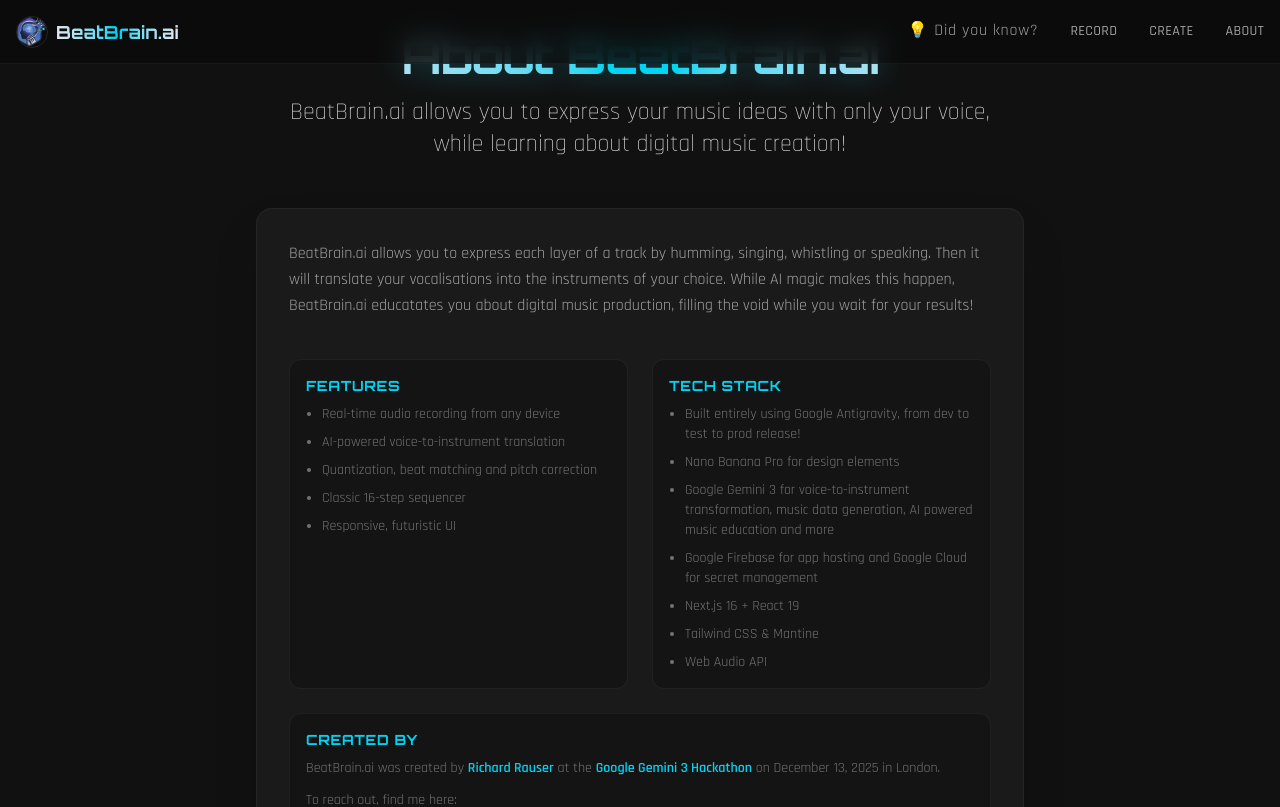
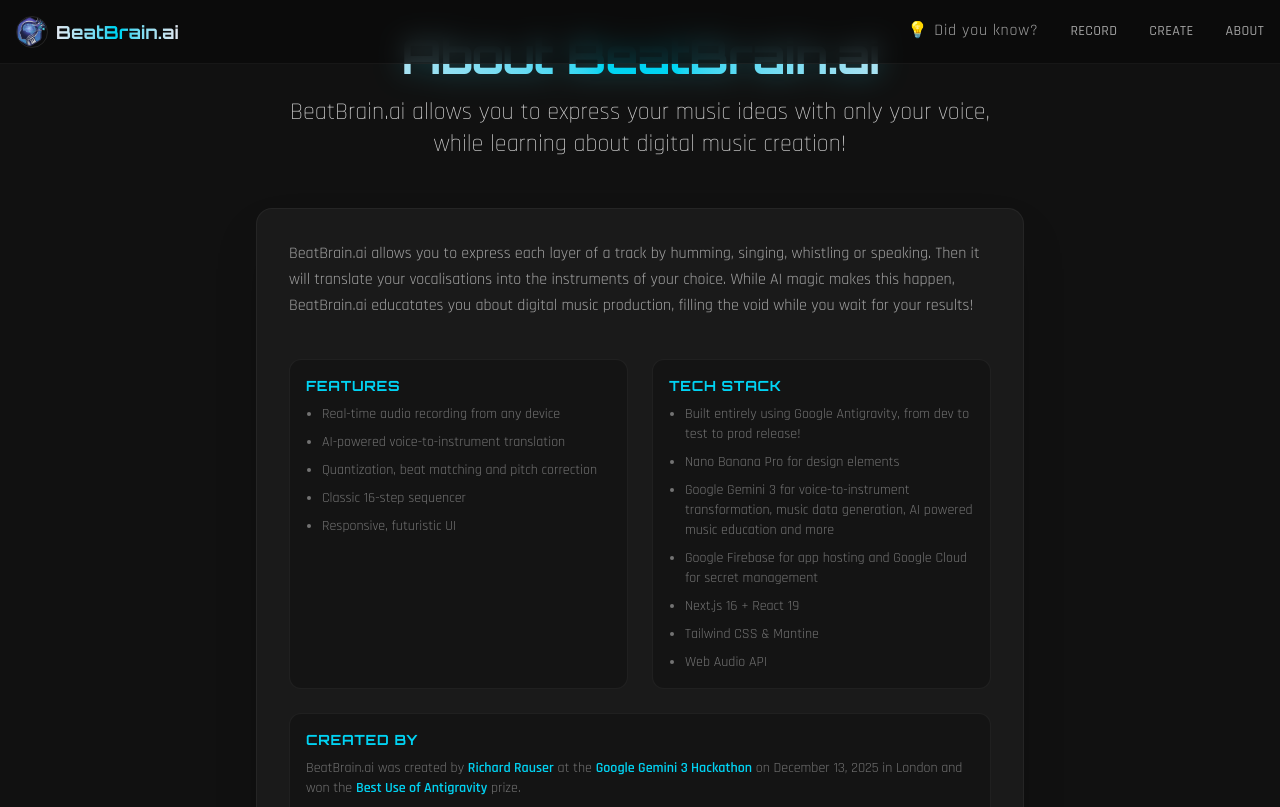
Before and after one commit to richardrauser/beatbrain-ai, a Next.js app: page /about in a window 1280 px wide. Shown: the top 807 px of the page. Built offline with nearby package versions, Linux system fonts and the light colour scheme; no server answers.

Commit message:
updated about

```diff
--- a/src/app/about/page.tsx
+++ b/src/app/about/page.tsx
@@ -46,7 +46,7 @@
                         <div className="p-3 sm:p-4 bg-black/20 rounded-xl border border-white/5 md:col-span-2">
                             <h3 className="text-cyan-400 font-bold mb-2 uppercase tracking-wider text-xs sm:text-sm">Created By</h3>
                             <p className="text-neutral-500 text-xs sm:text-sm mb-3">
-                                BeatBrain.ai was created by <span className="text-cyan-400 font-semibold">Richard Rauser</span> at the <span className="text-cyan-400 font-semibold">Google Gemini 3 Hackathon</span> on December 13, 2025 in London.
+                                BeatBrain.ai was created by <span className="text-cyan-400 font-semibold">Richard Rauser</span> at the <span className="text-cyan-400 font-semibold">Google Gemini 3 Hackathon</span> on December 13, 2025 in London and won the <span className="text-cyan-400 font-semibold">Best Use of Antigravity</span> prize.
                             </p>
                             <div className="flex flex-col gap-2">
                                 <p className="text-neutral-500 text-xs sm:text-sm">To reach out, find me here:</p>
```
